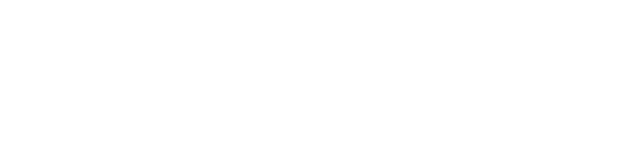
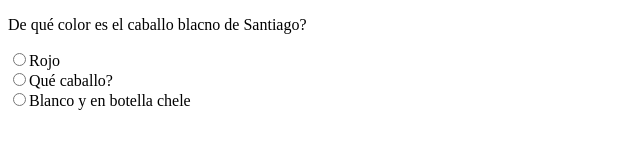
Before and after one commit to MartaTao/JuegoJS, a plain HTML site: page index.html in a window 1280 px wide. Shown: the whole page, without its empty margins (0-640 px from the left). Drawn offline with Linux system fonts and the light colour scheme.

Commit message:
Started with js

```diff
--- a/index.html
+++ b/index.html
@@ -7,6 +7,9 @@
     <title>Juego</title>
 </head>
 <body>
+    <p id="texto"></p>
+    <div id="pregunta"></div>
+    <div id="respuestas"></div>
     <script src="js/myscript.js"></script>
 </body>
 </html>
--- a/js/myscript.js
+++ b/js/myscript.js
@@ -0,0 +1,26 @@
+let cuestionario = [
+    {"pregunta":"De qué color es el caballo blacno de Santiago?",
+     "respuestas":["Rojo","Qué caballo?","Blanco y en botella chele"]
+}
+];
+function $(selector){
+    return document.querySelector(selector);
+}
+let muestraPregunta = (i) =>{
+    let p = cuestionario[i];
+    let pregunta = `<p>${p.pregunta}</p>`;
+    let r = p.respuestas;
+    let respuesta = "";
+    let index=0;
+    for(;index<r.length;index++){
+        respuesta += `<input type="radio" name="respuesta" value=${index} onClick="verificaRespuesta()">`+r[index]+'<br>';
+    }
+    document.getElementById("pregunta").innerHTML = pregunta;
+    $("#respuestas").appendChild(document.getElementById("respuestas").innerHTML = respuesta);
+}
+muestraPregunta(0);
+
+function verificaRespuesta(){
+    let eleccion = document.getElementById("respuesta");
+    console.log(eleccion);
+}
```
